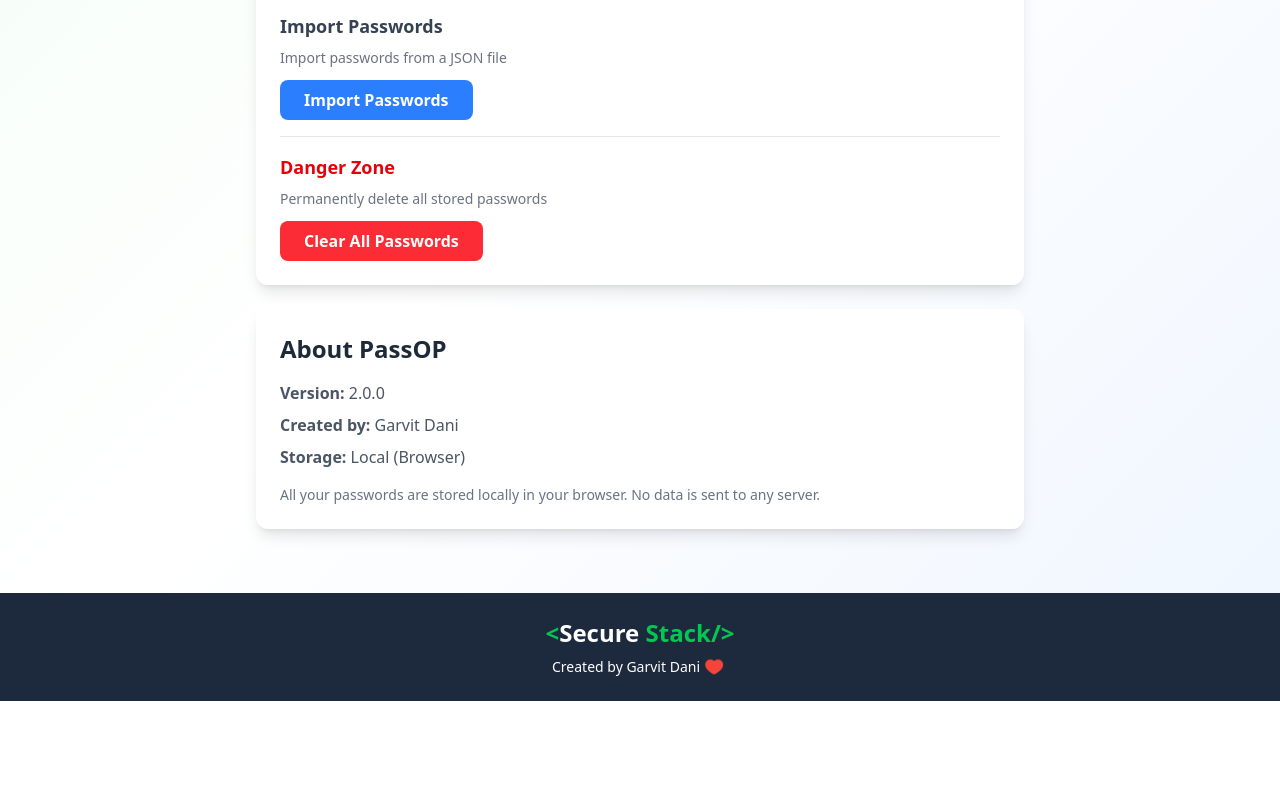
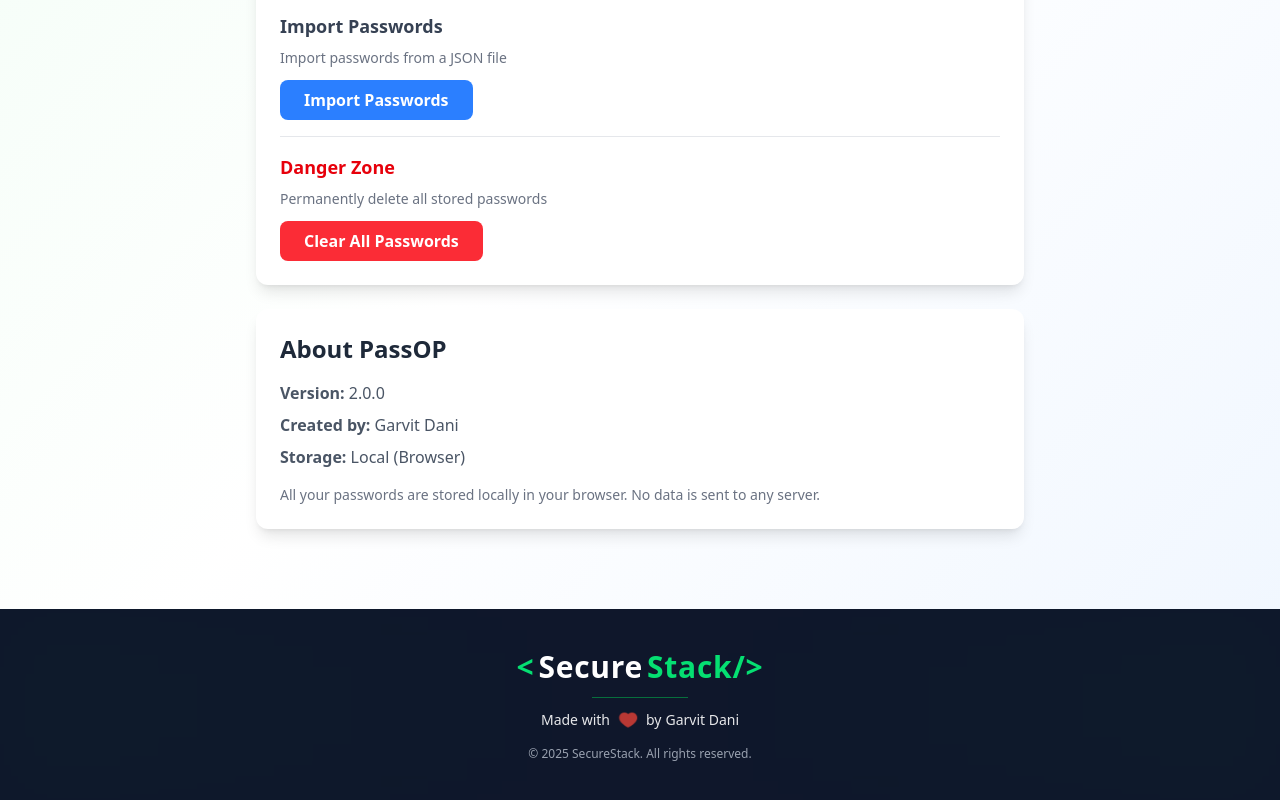
Before and after one commit to Garvit-developer/Secure-Stack, a React (Vite) app: page /settings in a window 1280 px wide. Shown: the part 597-1397 px from the top of the page. Before the commit the page ends 1298 px from the top, so only its background shows below. Built offline with nearby package versions, Linux system fonts and the light colour scheme.

Commit message:
footer changes

```diff
--- a/src/components/Footer.jsx
+++ b/src/components/Footer.jsx
@@ -1,17 +1,38 @@
-import React from 'react'
+import React from "react";
 
 const Footer = () => {
-    return (
-        <div className='bg-slate-800 dark:bg-gray-900 text-white flex flex-col justify-center items-center w-full py-6 mt-8'>
-            <div className="logo font-bold text-white text-2xl mb-2">
-                <span className='text-green-500'> &lt;</span>
-                <span>Secure </span><span className='text-green-500'>Stack/&gt;</span>
-            </div>
-            <div className='flex justify-center items-center text-sm'>
-                Created by Garvit Dani <img className='w-5 mx-1' src="icons/heart.png" alt="love" />
-            </div>
+  return (
+    <footer className="bg-slate-900 dark:bg-gray-950 text-white w-full py-10 mt-12 relative overflow-hidden">
+
+      {/* Subtle Glow Background */}
+      <div className="absolute inset-0 bg-gradient-to-r from-green-600/10 via-transparent to-green-600/10 blur-2xl opacity-30 pointer-events-none"></div>
+
+      <div className="relative z-10 flex flex-col justify-center items-center">
+
+        {/* Logo */}
+        <div className="logo font-extrabold text-3xl mb-3 tracking-wide flex items-center gap-1">
+          <span className="text-green-400">&lt;</span>
+          <span className="hover:text-green-300 transition">Secure</span>
+          <span className="text-green-400">Stack/&gt;</span>
         </div>
-    )
-}
 
-export default Footer
+        {/* Line Divider */}
+        <div className="w-24 h-[1px] bg-green-500/50 mb-3"></div>
+
+        {/* Creator Text */}
+        <div className="flex items-center text-sm opacity-90 hover:opacity-100 transition">
+          Made with
+          <img className="w-5 mx-2 animate-pulse" src="icons/heart.png" alt="love" />
+          by <span className="ml-1 font-medium">Garvit Dani</span>
+        </div>
+
+        {/* Bottom Text */}
+        <p className="text-xs text-gray-400 mt-4">
+          © {new Date().getFullYear()} SecureStack. All rights reserved.
+        </p>
+      </div>
+    </footer>
+  );
+};
+
+export default Footer;
```
